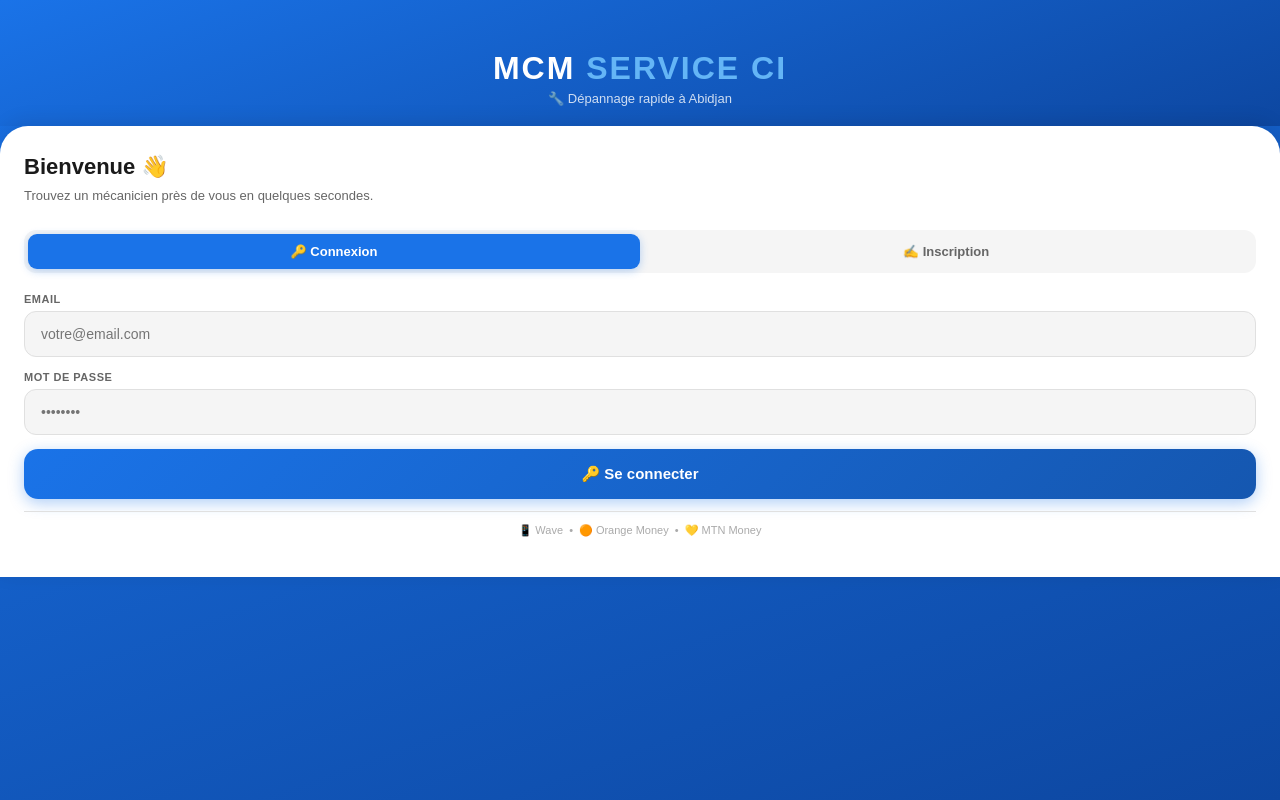
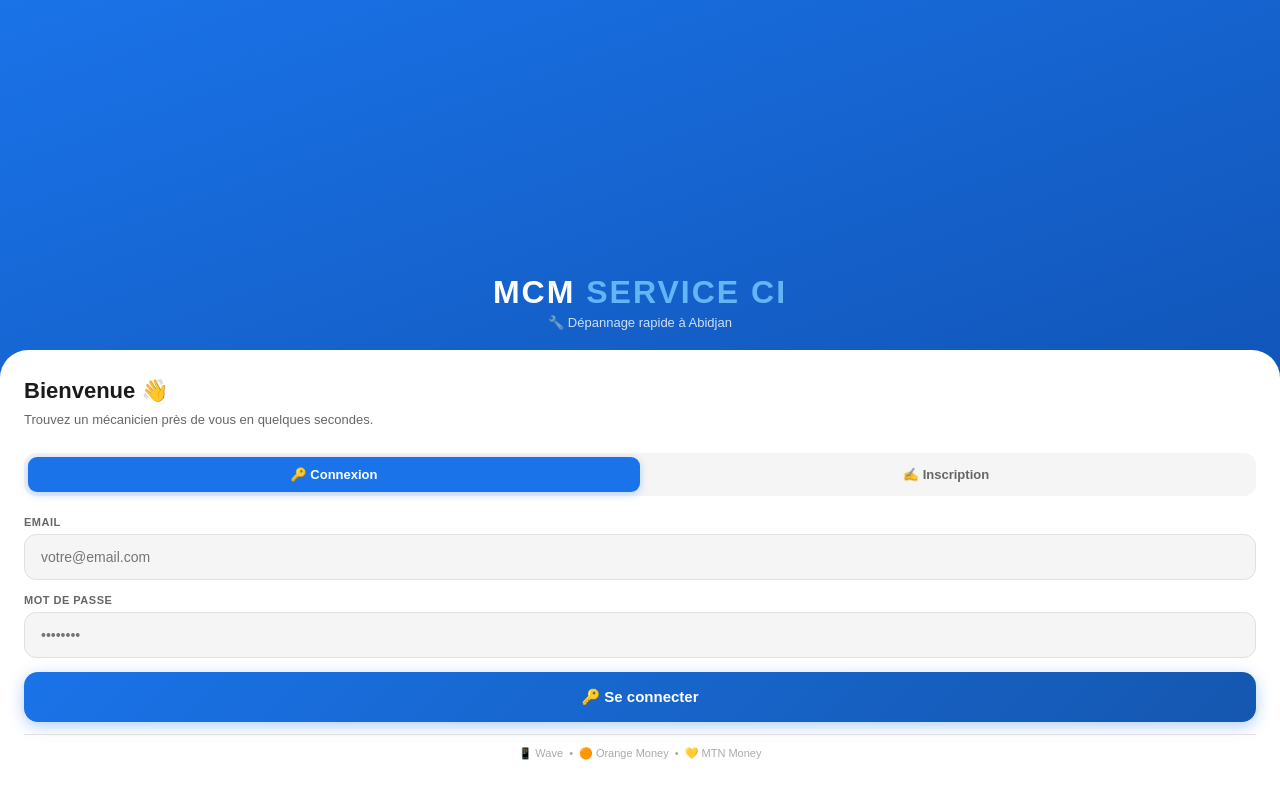
Before and after one commit to zilatantall-prog/mcm-frontend, a website: page index.html in a window 1280 px wide. Drawn offline with nearby package versions, Linux system fonts and the light colour scheme.

Commit message:
Fix CSS accueil simplifie

```diff
--- a/index.html
+++ b/index.html
@@ -17,12 +17,12 @@ body{font-family:'Arial',sans-serif;background:var(--blanc);color:var(--texte);}
 #overlay-fond{display:none;}
 .ecran{display:none;position:fixed;top:0;left:0;width:100%;height:100%;z-index:10;overflow-y:auto;}
 .ecran.actif{display:flex;flex-direction:column;}
-#ecran-accueil{justify-content:flex-start;background:linear-gradient(160deg,#1a73e8,#0d47a1);overflow-y:auto;}
-.accueil-top{padding:50px 24px 20px;background:linear-gradient(160deg,#1a73e8,#0d47a1);text-align:center;}
+#ecran-accueil{justify-content:flex-end;background:linear-gradient(160deg,#1a73e8,#0d47a1);overflow-y:auto;}
+.accueil-top{padding:50px 24px 20px;text-align:center;}
 .accueil-logo{font-size:32px;font-weight:900;letter-spacing:2px;color:white;}
 .accueil-logo span{color:#64b5f6;}
 .accueil-sub{font-size:13px;color:rgba(255,255,255,0.8);margin-top:4px;}
-.accueil-bottom{background:var(--blanc);border-radius:28px 28px 0 0;padding:28px 24px 40px;z-index:20;box-shadow:0 -4px 20px rgba(0,0,0,0.1);position:relative;}
+.accueil-bottom{background:var(--blanc);border-radius:28px 28px 0 0;padding:28px 24px 40px;}
 .accueil-titre{font-size:22px;font-weight:bold;margin-bottom:6px;color:var(--texte);}
 .accueil-desc{font-size:13px;color:var(--sous);margin-bottom:24px;line-height:1.5;}
 .tabs-ligne{display:flex;background:var(--gris);border-radius:12px;padding:4px;margin-bottom:20px;}
```
